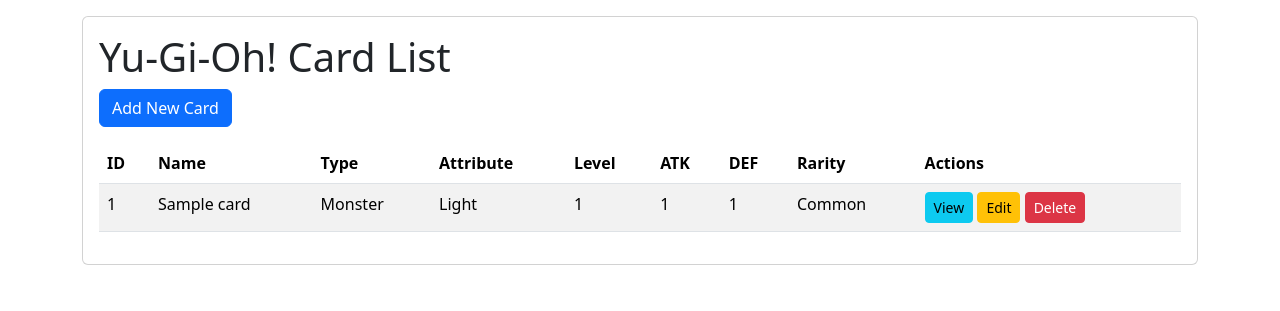
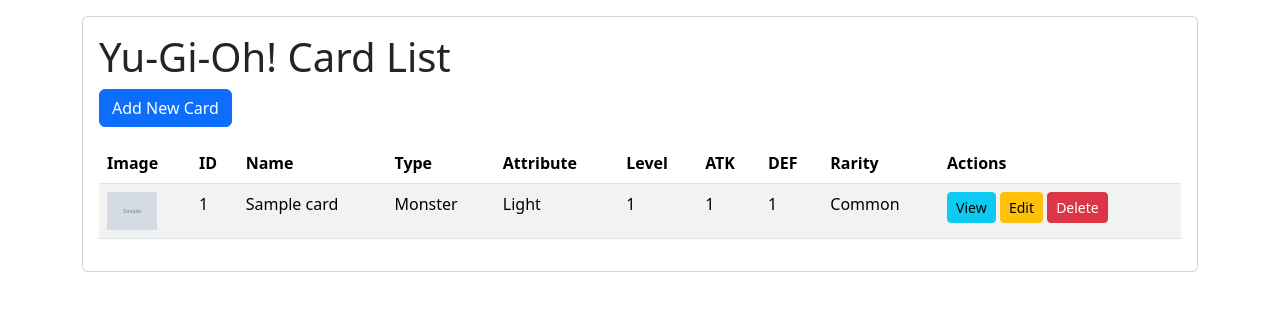
Before and after one commit to Rodolfo-CC/Yu-Gi-Oh-Web, a Django app: page / in a window 1280 px wide. Shown: the part 56-367 px from the top of the page. Run offline with Django 5.2, Linux system fonts and the light colour scheme; tables that the repository leaves empty hold one stand-in row (values such as "Sample post"); grey boxes marked "Sample" are stand-in pictures; some libraries are stand-ins or nearby versions.

Commit message:
Add default image handling in card list view for improved user experience

```diff
--- a/YGO/templates/home.html
+++ b/YGO/templates/home.html
@@ -7,6 +7,7 @@
         <table class="table table-striped table-hover">
             <thead>
                 <tr>
+                    <th scope="col">Image</th>
                     <th scope="col">ID</th>
                     <th scope="col">Name</th>
                     <th scope="col">Type</th>
@@ -21,6 +22,13 @@
             <tbody>
                 {% for card in card_list %}
                     <tr>
+                        <td>
+                            {% if card.image %}
+                                <img src="{{ card.image.url }}" alt="{{ card.name }} card image" style="max-width: 50px; max-height: auto;">
+                            {% else %}
+                                <img src="static/default.png" alt="No image available" style="max-width: 50px; max-height: auto;">
+                            {% endif %}
+                        </td>
                         <td>{{ card.id }}</td>
                         <td>{{ card.name }}</td>
                         <td>{{ card.card_type }}</td>
```
Also changed, not shown: YGO/pages/static/default.png (added).
